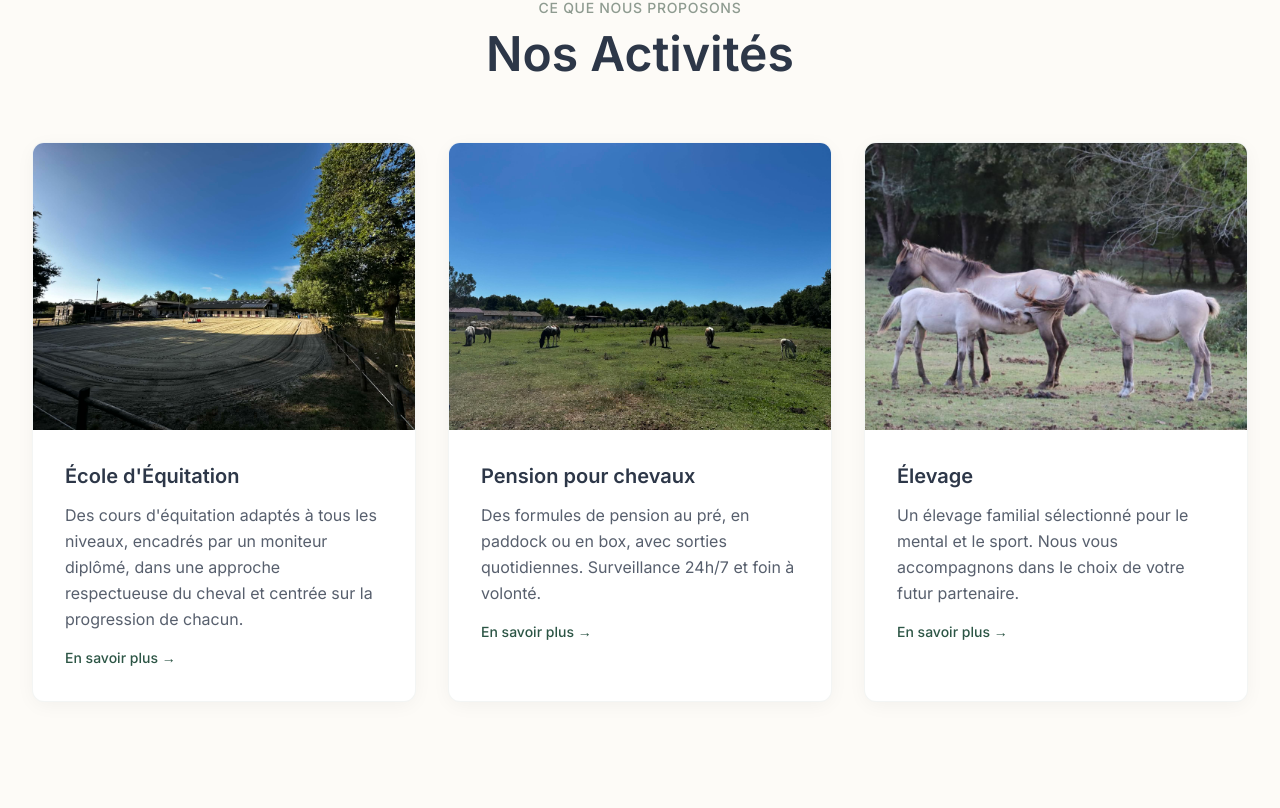
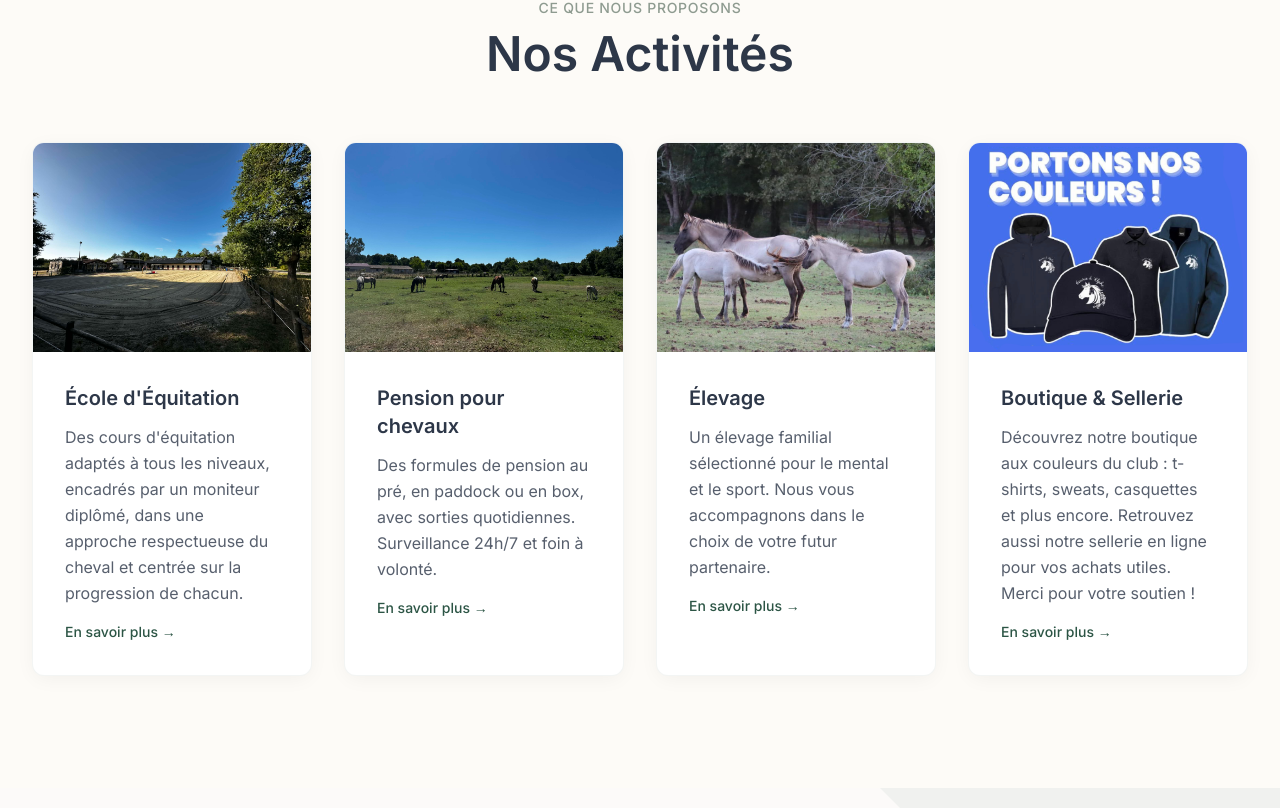
Before and after one commit to j-sicard/ecurie_elevage_d_elphe_vue, a Nuxt app: page / in a window 1280 px wide. Shown: the part 1992-2800 px from the top of the page. Built offline with nearby package versions, Linux system fonts and the light colour scheme; a web font is replaced by a local one.

Commit message:
creation section shop

```diff
--- a/components/layout/AppFooter.vue
+++ b/components/layout/AppFooter.vue
@@ -39,7 +39,7 @@ const year = new Date().getFullYear()
           <ul class="space-y-4">
             <li class="flex items-start">
               <MapPin class="mr-3 flex-shrink-0 text-accent/80" :size="20" aria-hidden="true" />
-              <span>Centre Équestre, 17 Route du Lion d'Or, 33390 Cartelegue</span>
+              <span>Écurie - Élevage d'Elphe, 17 Route du Lion d'Or, 33390 Cartelegue</span>
             </li>
             <li class="flex items-center">
               <Phone class="mr-3 flex-shrink-0 text-accent/80" :size="20" aria-hidden="true" />
--- a/components/sections/SectionServices.vue
+++ b/components/sections/SectionServices.vue
@@ -18,12 +18,18 @@ const services = [
     image: '/images/Horse_group.jpg',
     href: '/elevage',
   },
+  {
+    title: "Boutique & Sellerie",
+    description: "Découvrez notre boutique aux couleurs du club : \n t-shirts, sweats, casquettes et plus encore. Retrouvez aussi notre sellerie en ligne pour vos achats utiles. Merci pour votre soutien !",
+    image: '/images/logo_shop.png',
+    href: 'https://blagapro.com/categorie-produit/boutiques-des-clubs/nouvelle-aquitaine/gironde-33/ecurie-elevage-delphe-33390/',
+  },
 ]
 </script>
 
 <template>
   <AppSection id="services" title="Nos Activités" subtitle="Ce que nous proposons" variant="default">
-    <div class="grid md:grid-cols-2 lg:grid-cols-3 gap-8">
+    <div class="grid md:grid-cols-2 lg:grid-cols-4 gap-8">
       <AppCard
         v-for="(service, index) in services"
         :key="index"
--- a/pages/pension.vue
+++ b/pages/pension.vue
@@ -55,8 +55,8 @@ const galerie = [
             <p>La surveillance quotidienne des chevaux assure un suivi attentif et rassurant pour chaque propriétaire.</p>
           </div>
           <div class="pt-6 border-t border-secondary/20">
-            <div class="grid grid-cols-4 gap-6 text-center">
-              <div v-for="[val, label] in [['24h/7', 'Surveillance'], ['25', 'Boxes'], ['20', 'Hectares'], ['1', 'rond de longe']]" :key="label">
+            <div class="grid grid-cols-3 gap-6 text-center">
+              <div v-for="[val, label] in [['24h/7', 'Surveillance'], ['25', 'Boxes'], ['20', 'Hectares']]" :key="label">
                 <span class="block text-3xl font-serif font-bold text-accent mb-2">{{ val }}</span>
                 <span class="text-sm font-medium text-text/70 uppercase tracking-widest">{{ label }}</span>
               </div>
```
Also changed, not shown: public/images/logo_shop.png (added).
